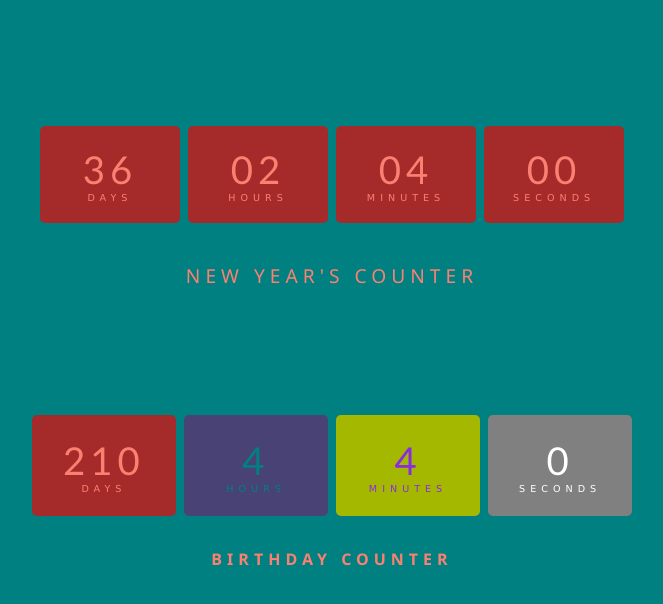
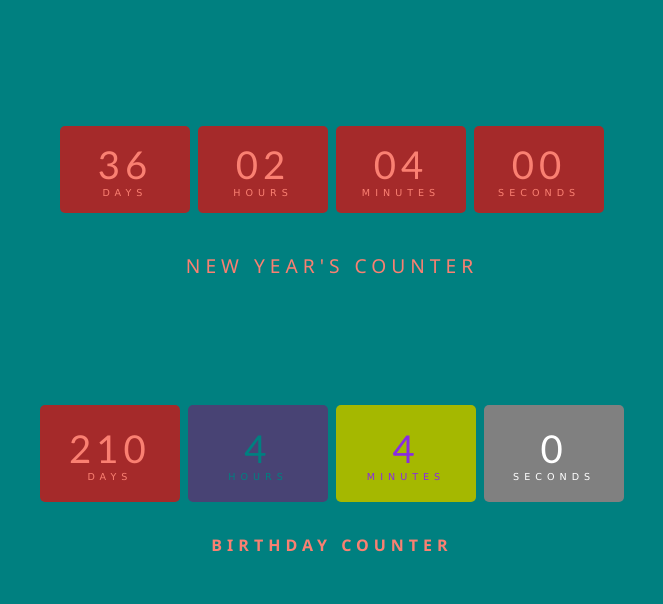
Before and after one commit to June-Junior/goit-js-hw-11-timer, a website built with webpack: page src/index.html in a window 1280 px wide. Shown: the whole page, without its empty margins (308-971 px from the left). Built offline with nearby package versions, Linux system fonts and the light colour scheme.

Commit message:
commit 5.correct

```diff
--- a/src/styles.css
+++ b/src/styles.css
@@ -29,7 +29,7 @@ h1 {
 }
 .field {
   display: inline-block;
-  padding: 20px;
+  padding: 15px;
   width: 100px;
   border-radius: 5px;
   background: brown;
@@ -62,7 +62,7 @@ h1 {
 
 .days, .hours, .minutes, .seconds {
   display: inline-block;
-  padding: 22px;
+  padding: 20px;
   width: 100px;
   border-radius: 5px;
 }
```
Also changed, not shown: build/index.html (added), 2 other files.
